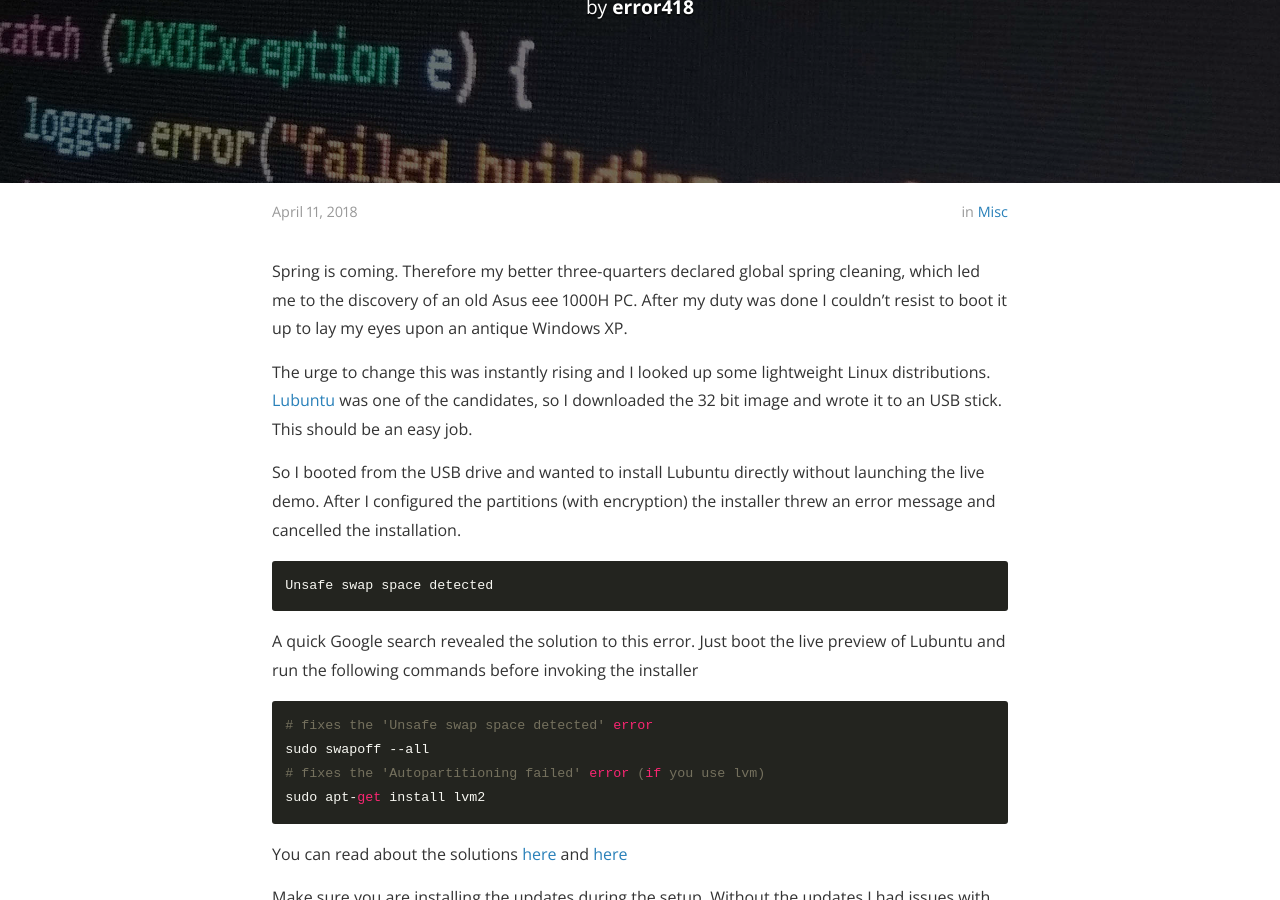
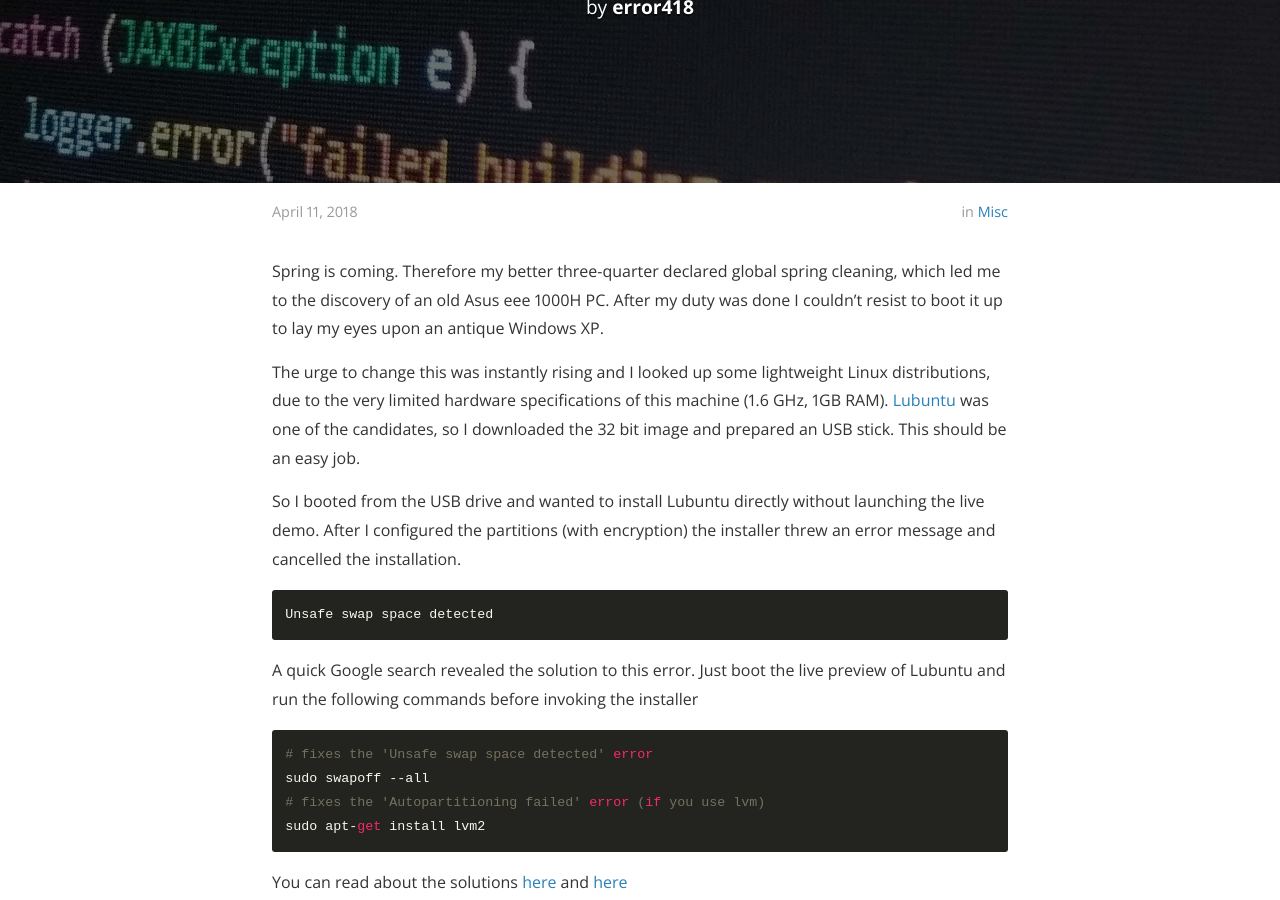
Before and after one commit to error418/error418.github.io, a Jekyll site: the page built from _posts/2018-04-11-lubuntu.md, in a window 1280 px wide and 900 px high, scrolled down 320 px. Built offline with Jekyll 4.4.1, drawn with Linux system fonts in a browser that asks for light colours; nearby versions of some CDN libraries.

Commit message:
Update 2018-04-11-lubuntu.md

```diff
--- a/_posts/2018-04-11-lubuntu.md
+++ b/_posts/2018-04-11-lubuntu.md
@@ -7,9 +7,9 @@ author: error418
 cover:  "/assets/header-code.jpg"
 ---
 
-Spring is coming. Therefore my better three-quarters declared global spring cleaning, which led me to the discovery of an old Asus eee 1000H PC. After my duty was done I couldn't resist to boot it up to lay my eyes upon an antique Windows XP.
+Spring is coming. Therefore my better three-quarter declared global spring cleaning, which led me to the discovery of an old Asus eee 1000H PC. After my duty was done I couldn't resist to boot it up to lay my eyes upon an antique Windows XP.
 
-The urge to change this was instantly rising and I looked up some lightweight Linux distributions. [Lubuntu](lubuntu) was one of the candidates, so I downloaded the 32 bit image and wrote it to an USB stick. This should be an easy job.
+The urge to change this was instantly rising and I looked up some lightweight Linux distributions, due to the very limited hardware specifications of this machine (1.6 GHz, 1GB RAM). [Lubuntu](lubuntu) was one of the candidates, so I downloaded the 32 bit image and prepared an USB stick. This should be an easy job.
 
 So I booted from the USB drive and wanted to install Lubuntu directly without launching the live demo.
 After I configured the partitions (with encryption) the installer threw an error message and cancelled the installation.
```
